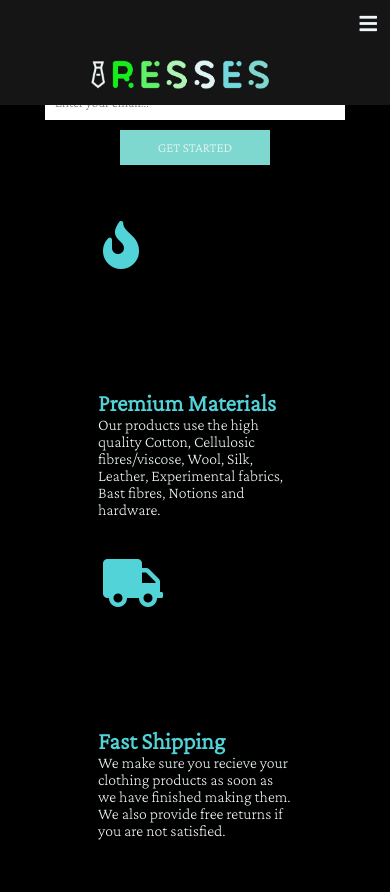
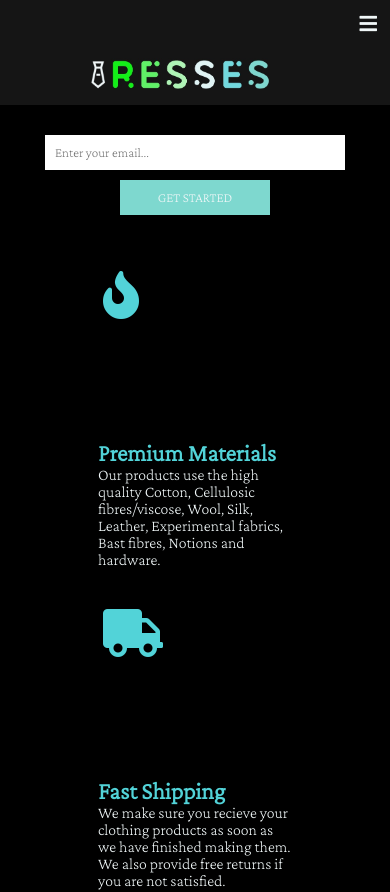
Before and after one commit to chammyae24/clothing-brand, a plain HTML site: page index.html in a window 390 px wide. Shown: the top 892 px of the page. Drawn offline with nearby package versions, Linux system fonts and the light colour scheme.

Commit message:
Update index.html

```diff
--- a/index.html
+++ b/index.html
@@ -37,6 +37,9 @@
 				}
 			}
 			@media screen and (max-width: 888px){
+				.empty{
+					height: 130px;
+				}
 				.check-button{
 					display: block;
 				}
```
